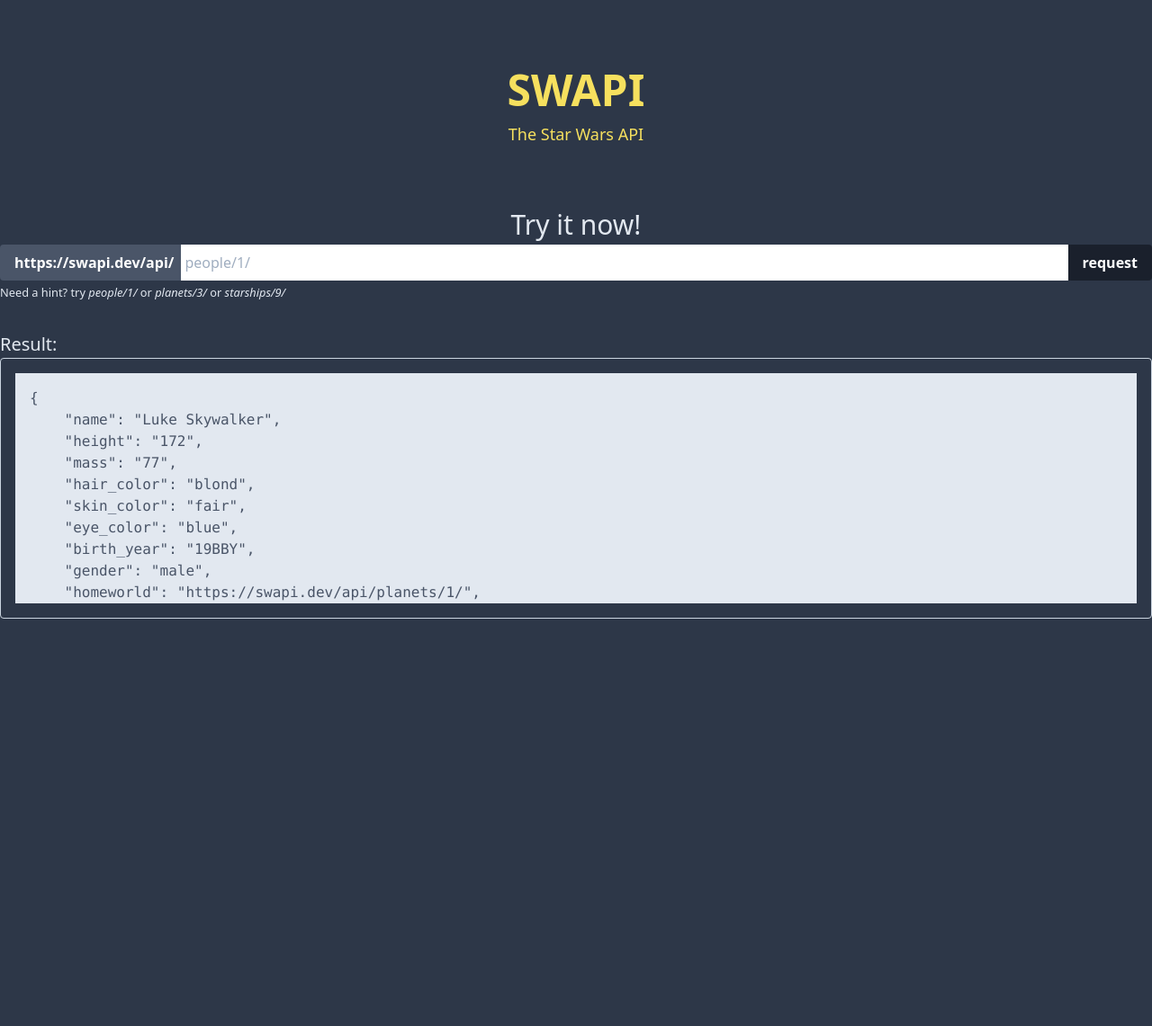
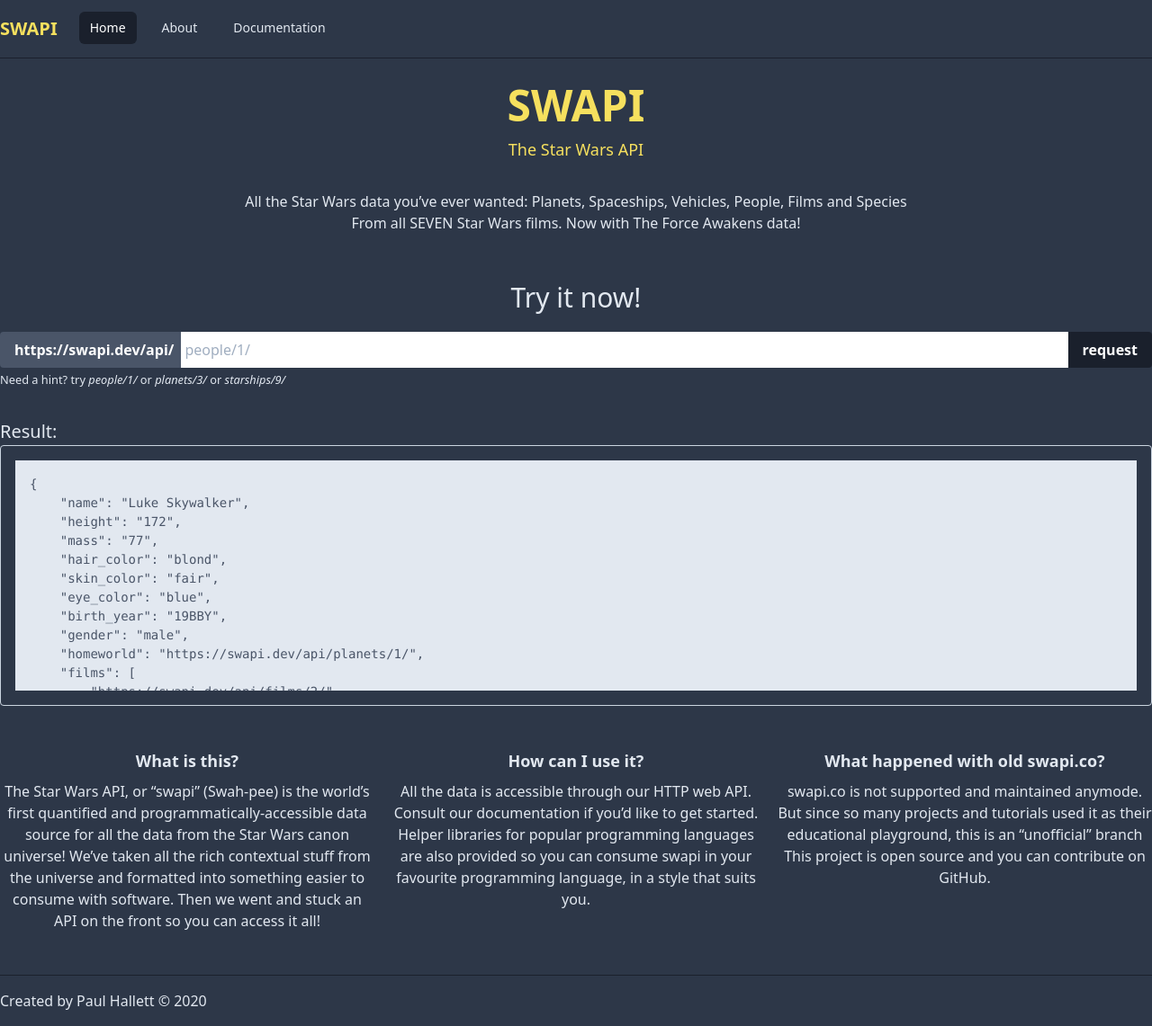
Before and after one commit to csarnataro/swapi-jamstack, a Next.js app: page / in a window 1280 px wide. Shown: the whole page at 90% size. Before the commit the page ends 800 px from the top, so only its background shows below. Built offline with nearby package versions, Linux system fonts and the light colour scheme.

Commit message:
feat(homepage): Added some copy text in homepage (#13)
Additionally, added a navigation component, a .prettierc file and formatted some files

```diff
--- a/src/components/header.js
+++ /dev/null
@@ -1,10 +0,0 @@
-import React from 'react';
-
-function Header() {
-  return <div className="container mx-auto p-16 text-center text-yellow-400">
-      <div className="text-5xl font-bold">SWAPI</div>
-      <div className="text-lg">The Star Wars API</div>
-    </div>;
-}
-
-export default Header;
--- /dev/null
+++ b/src/components/navigation.js
@@ -0,0 +1,124 @@
+import React from 'react';
+import Link from 'next/link';
+
+function Navigation() {
+  return (
+    <div className="bg-gray-800 border-gray-900 border-b">
+      <nav className="bg-gray-800 container mx-auto">
+        <div className="max-w-7xl">
+          <div className="relative flex items-center justify-between h-16">
+            <div className="absolute inset-y-0 left-0 flex items-center sm:hidden">
+              {/* <!-- Mobile menu button--> */}
+              <button
+                className="inline-flex items-center justify-center p-2 rounded-md text-gray-400 hover:text-white hover:bg-gray-700 focus:outline-none focus:bg-gray-700 focus:text-white transition duration-150 ease-in-out"
+                aria-label="Main menu"
+                aria-expanded="false"
+              >
+                {/* <!-- Icon when menu is closed. --> */}
+                {/* <!--
+                Menu open: "hidden", Menu closed: "block"
+                --> */}
+                <svg
+                  className="block h-6 w-6"
+                  fill="none"
+                  viewBox="0 0 24 24"
+                  stroke="currentColor"
+                >
+                  <path
+                    strokeLinecap="round"
+                    strokeLinejoin="round"
+                    strokeWidth="2"
+                    d="M4 6h16M4 12h16M4 18h16"
+                  />
+                </svg>
+                {/* <!-- Icon when menu is open. --> */}
+                {/* <!--
+                Menu open: "block", Menu closed: "hidden"
+              --> */}
+                <svg
+                  className="hidden h-6 w-6"
+                  fill="none"
+                  viewBox="0 0 24 24"
+                  stroke="currentColor"
+                >
+                  <path
+                    strokeLinecap="round"
+                    strokeLinejoin="round"
+                    strokeWidth="2"
+                    d="M6 18L18 6M6 6l12 12"
+                  />
+                </svg>
+              </button>
+            </div>
+            <div className="flex-1 flex items-center justify-center sm:items-stretch sm:justify-start">
+              <div className="flex-shrink-0">
+                <div className="container mx-auto text-center text-yellow-400">
+                  <div className="text-xl font-bold py-1">SWAPI</div>
+                </div>
+              </div>
+              <div className="hidden sm:block sm:ml-6">
+                <div className="flex">
+                  <Link href="/" alt="Link to home page">
+                    <a
+                      href="#"
+                      className="px-3 py-2 rounded-md text-sm font-medium leading-5 text-white bg-gray-900 focus:outline-none focus:text-white focus:bg-gray-700 transition duration-150 ease-in-out"
+                    >
+                      Home
+                    </a>
+                  </Link>
+                  <Link href="/about" alt="Link to about page">
+                    <a className="ml-4 px-3 py-2 rounded-md text-sm font-medium leading-5 text-gray-300 hover:text-white hover:bg-gray-700 focus:outline-none focus:text-white focus:bg-gray-700 transition duration-150 ease-in-out">
+                      About
+                    </a>
+                  </Link>
+                  <a
+                    href="#"
+                    className="ml-4 px-3 py-2 rounded-md text-sm font-medium leading-5 text-gray-300 hover:text-white hover:bg-gray-700 focus:outline-none focus:text-white focus:bg-gray-700 transition duration-150 ease-in-out"
+                  >
+                    Documentation
+                  </a>
+                </div>
+              </div>
+            </div>
+          </div>
+        </div>
+
+        {/* <!--
+    Mobile menu, toggle classes based on menu state.
+
+    Menu open: "block", Menu closed: "hidden"
+  --> */}
+        <div className="hidden sm:hidden">
+          <div className="px-2 pt-2 pb-3">
+            <a
+              href="#"
+              className="block px-3 py-2 rounded-md text-base font-medium text-white bg-gray-900 focus:outline-none focus:text-white focus:bg-gray-700 transition duration-150 ease-in-out"
+            >
+              Dashboard
+            </a>
+            <a
+              href="#"
+              className="mt-1 block px-3 py-2 rounded-md text-base font-medium text-gray-300 hover:text-white hover:bg-gray-700 focus:outline-none focus:text-white focus:bg-gray-700 transition duration-150 ease-in-out"
+            >
+              Team
+            </a>
+            <a
+              href="#"
+              className="mt-1 block px-3 py-2 rounded-md text-base font-medium text-gray-300 hover:text-white hover:bg-gray-700 focus:outline-none focus:text-white focus:bg-gray-700 transition duration-150 ease-in-out"
+            >
+              Projects
+            </a>
+            <a
+              href="#"
+              className="mt-1 block px-3 py-2 rounded-md text-base font-medium text-gray-300 hover:text-white hover:bg-gray-700 focus:outline-none focus:text-white focus:bg-gray-700 transition duration-150 ease-in-out"
+            >
+              Calendar
+            </a>
+          </div>
+        </div>
+      </nav>
+    </div>
+  );
+}
+
+export default Navigation;
--- a/src/components/request-box.js
+++ b/src/components/request-box.js
@@ -3,30 +3,41 @@
 function RequestBox() {
   return (
     <div className="container mx-auto">
-    <h1 className="text-center text-3xl">
-      Try it now!
-    </h1>
+      <h1 className="text-center text-3xl pb-4">Try it now!</h1>
       <div className="inline-flex w-full">
         <span className="bg-gray-700 text-white text-sm lg:text-base lg:font-bold py-2 pr-2 pl-4 rounded-l">
           https://swapi.dev/api/
         </span>
-      <input type="text" className="w-full py-2 px-1" placeholder="people/1/" />
+        <input
+          type="text"
+          className="w-full py-2 px-1"
+          placeholder="people/1/"
+        />
         <button className="bg-gray-900 hover:bg-gray-700 text-white text-sm lg:text-base lg:font-bold py-2 px-4 rounded-r">
           request
         </button>
       </div>
 
-    <small>Need a hint? try{' '}
-      <a href="#"><i>people/1/</i></a> or {' '}
-      <a href="#"><i>planets/3/</i></a> or {' '}
-      <a href="#"><i>starships/9/</i></a>
+      <small>
+        Need a hint? try{' '}
+        <a href="#">
+          <i>people/1/</i>
+        </a>{' '}
+        or{' '}
+        <a href="#">
+          <i>planets/3/</i>
+        </a>{' '}
+        or{' '}
+        <a href="#">
+          <i>starships/9/</i>
+        </a>
       </small>
       <p className="text-xl mt-8">Result:</p>
       <div>
         <div className="relative overflow-hidden mb-8">
           <div className="rounded overflow-hidden border border-gray-400 p-4">
             <div className="overscroll-auto overflow-auto h-64 bg-gray-300 text-gray-700 p-4">
-            <pre id="interactive_output" className="overscroll-auto">
+              <pre id="interactive_output" className="overscroll-auto text-sm">
                 {`{
     "name": "Luke Skywalker",
     "height": "172",
--- a/src/pages/index.js
+++ b/src/pages/index.js
@@ -1,18 +1,73 @@
 import React from 'react';
 import Head from 'next/head';
 import Layout from '../components/layouts';
-import Header from '../components/header';
 import RequestBox from '../components/request-box';
+import Navigation from '../components/navigation';
 
 function HomePage() {
-  return <Layout>
-    <Head>
-      <title>SWAPI - The Star Wars API</title>
-      <meta name="viewport" content="width=device-width, initial-scale=1.0"></meta>
-    </Head>
-    <Header />
-    <RequestBox />
-  </Layout>;
+  return (
+    <Layout>
+      <Head>
+        <title>SWAPI - The Star Wars API</title>
+        <meta
+          name="viewport"
+          content="width=device-width, initial-scale=1.0"
+        ></meta>
+      </Head>
+      <Navigation />
+      <div className="container mx-auto p-4 text-center text-yellow-400">
+        <div className="text-5xl font-bold">SWAPI</div>
+        <div className="text-lg">The Star Wars API</div>
+      </div>
+      <div className="container mx-auto text-center text-md pt-4 pb-12">
+        <div>All the Star Wars data you’ve ever wanted:
+          Planets, Spaceships, Vehicles, People, Films and Species</div>
+        <div>From all SEVEN Star Wars films.
+          Now with The Force Awakens data!</div>
+      </div>
+      <div>
+        <RequestBox />
+
+        <div className="container mx-auto text-center text-md pt-4 pb-12">
+          <div className="grid grid-cols-3 gap-4">
+            <div>
+              <div className="text-lg font-bold mb-2">What is this?</div>
+              The Star Wars API, or &ldquo;swapi&rdquo; (Swah-pee) is the
+              world’s first quantified and programmatically-accessible data
+              source for all the data from the Star Wars canon universe! We’ve
+              taken all the rich contextual stuff from the universe and
+              formatted into something easier to consume with software. Then we
+              went and stuck an API on the front so you can access it all!
+            </div>
+            <div>
+              <div className="text-lg font-bold mb-2">How can I use it?</div>
+              All the data is accessible through our HTTP web API. Consult our
+              documentation if you’d like to get started. Helper libraries for
+              popular programming languages are also provided so you can consume
+              swapi in your favourite programming language, in a style that
+              suits you.
+            </div>
+
+            <div>
+              <div className="text-lg font-bold mb-2">
+                What happened with old swapi.co?
+              </div>
+              swapi.co is not supported and maintained anymode. But since so
+              many projects and tutorials used it as their educational
+              playground, this is an &ldquo;unofficial&rdquo; branch This
+              project is open source and you can contribute on GitHub.
+            </div>
+          </div>
+        </div>
+      </div>
+      <div className="py-4 max-w-7xl border-gray-900 border-t">
+        <div className="container mx-auto">
+        Created by Paul Hallett &copy; 2020
+
+        </div>
+      </div>
+    </Layout>
+  );
 }
 
 export default HomePage;
```
Also changed, not shown: 1 other file (tests, documents, lock files or other folders). Lines whose indentation alone changed are shown as unchanged.
